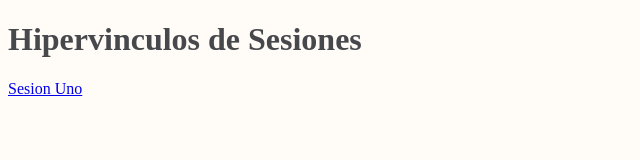
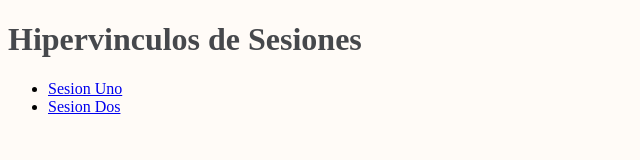
Before and after one commit to ludamuac/beca_bedu, a plain HTML site: page index.html in a window 1280 px wide. Shown: the whole page, without its empty margins (0-640 px from the left). Drawn offline with Linux system fonts and the light colour scheme.

Commit message:
agregar sesion dos

```diff
--- a/index.html
+++ b/index.html
@@ -11,7 +11,10 @@
 
         <h1 id="menu"> Hipervinculos de Sesiones</h1>
 
-        <a href="sesionuno/index.html"> Sesion Uno</a>
+        <ul>
+            <li><a href="sesionuno/index.html"> Sesion Uno</a></li>
+            <li><a href="sesiondos/index.html"> Sesion Dos</a></li>
+        </ul>
 
     </body>
 </html>
```
